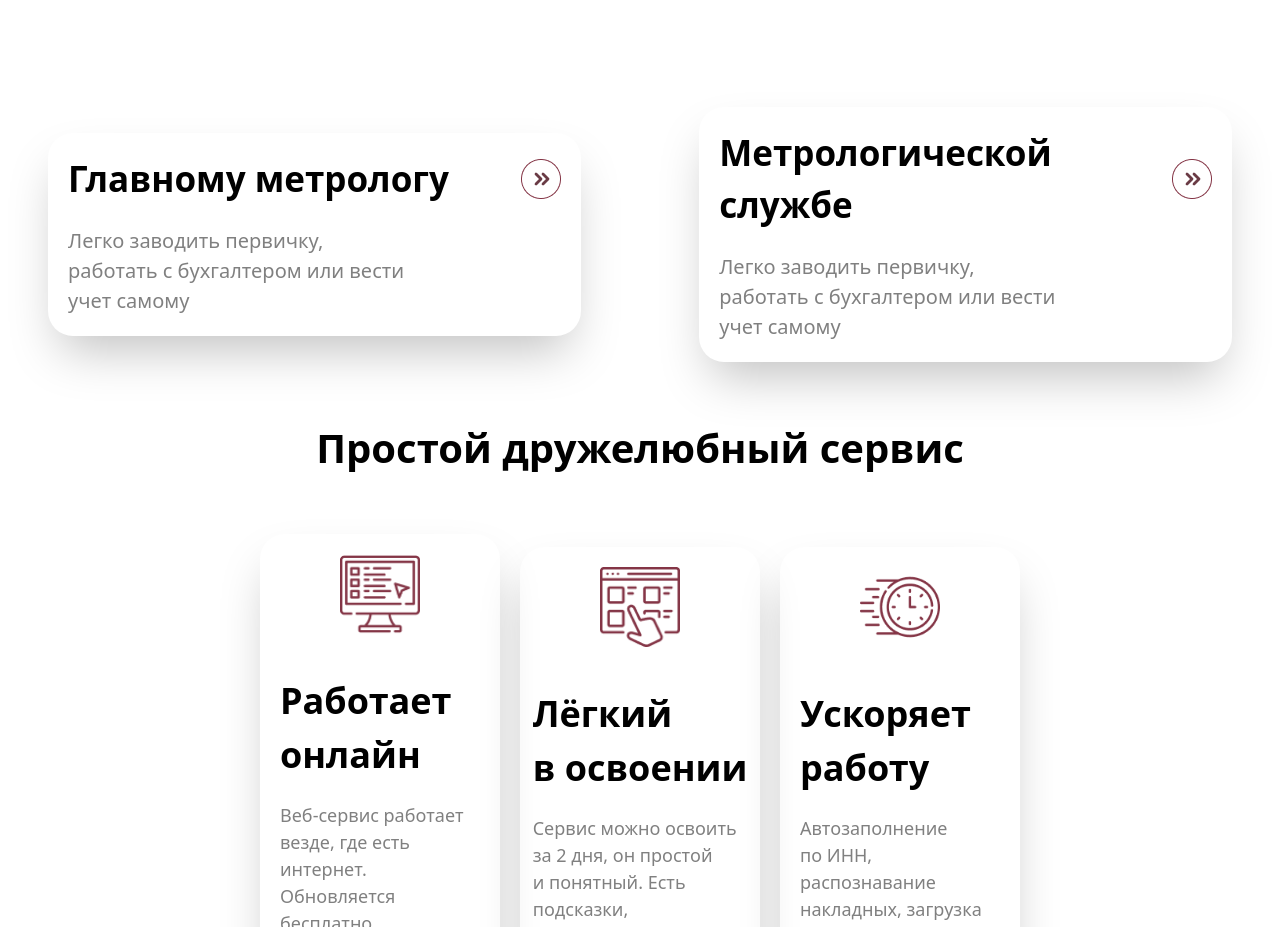
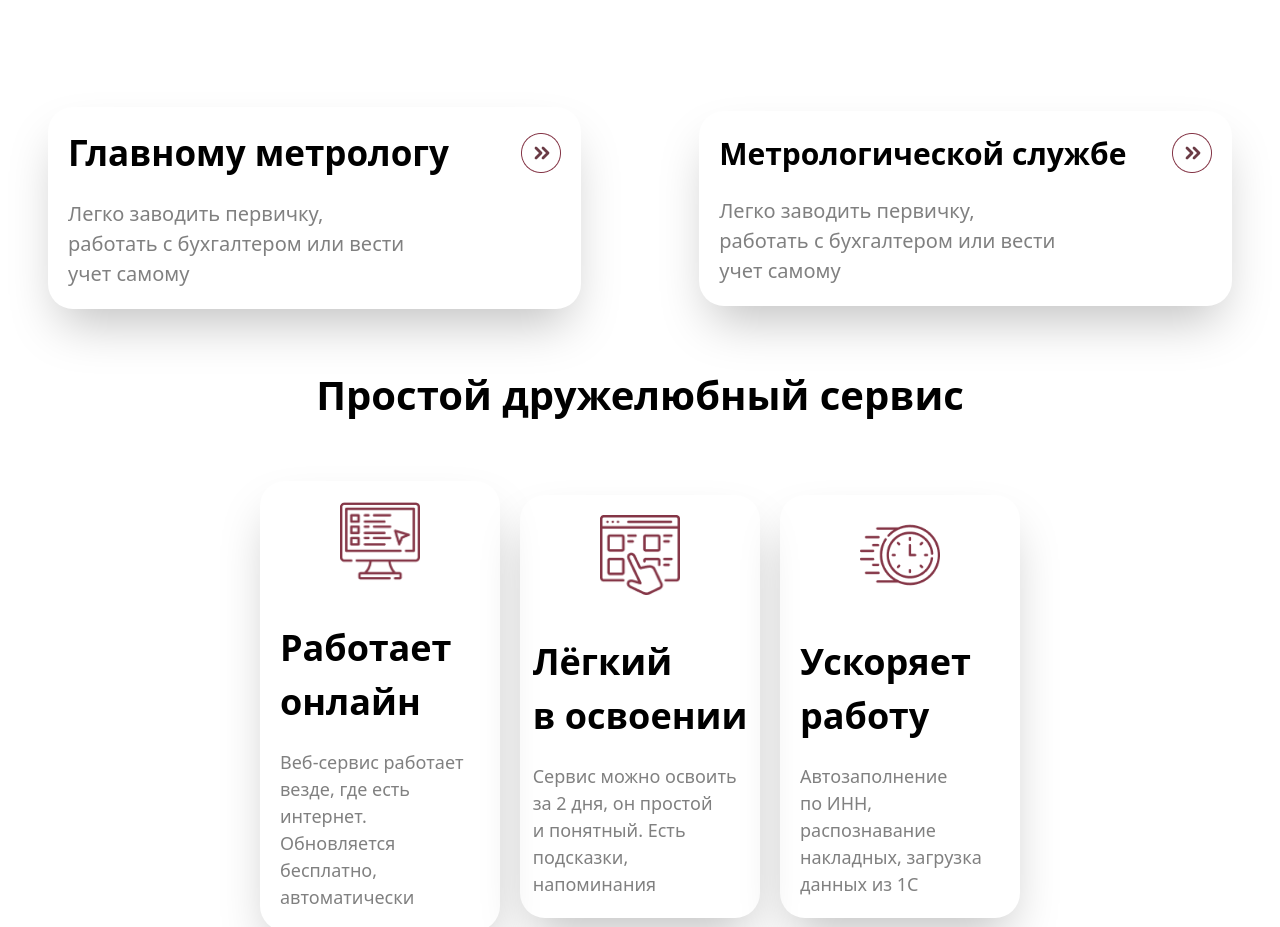
Before and after one commit to Magamed-7/Exam-2-second, a website: page index.html in a window 1280 px wide. Shown: the part 840-1767 px from the top of the page. Drawn offline with Linux system fonts and the light colour scheme.

Commit message:
fix debug in first section

```diff
--- a/index.html
+++ b/index.html
@@ -54,7 +54,7 @@
 
             <div class="flex flex-col gap-5 p-5 shadow-2xl lg:w-[45%] md:w-[45%] w-[90%] rounded-[25px]">
                 <div class="flex justify-between items-center">
-                    <h1 class="text-[35px] font-bold"> Метрологической службе </h1>
+                    <h1 class="text-[35px] md:text-[30px] font-bold"> Метрологической службе </h1>
                     <img src="./Group 1.png" alt="" class="hover:opacity-60 hover:cursor-pointer">
                 </div>
 
```
Also changed, not shown: src/output.css.
